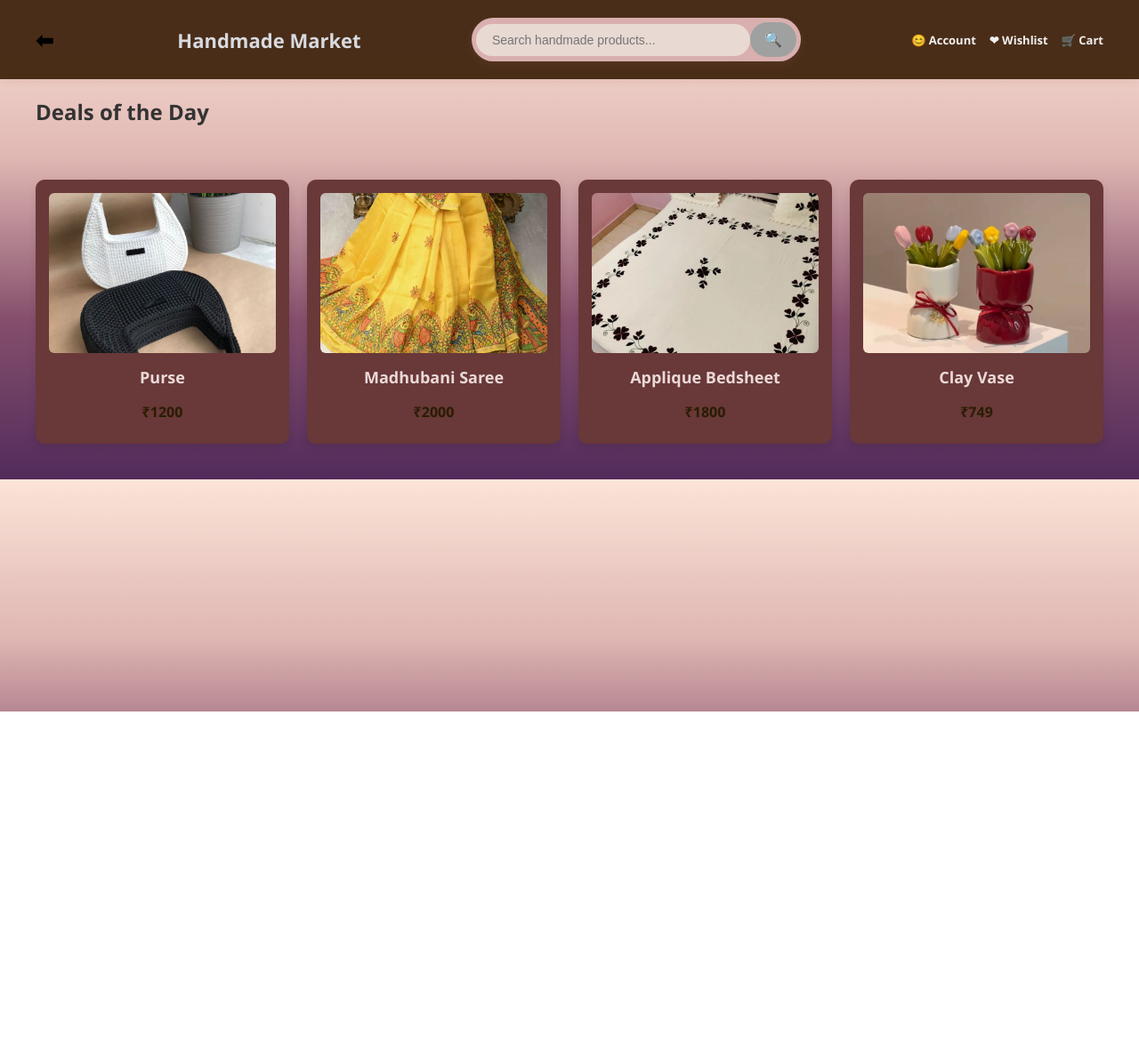
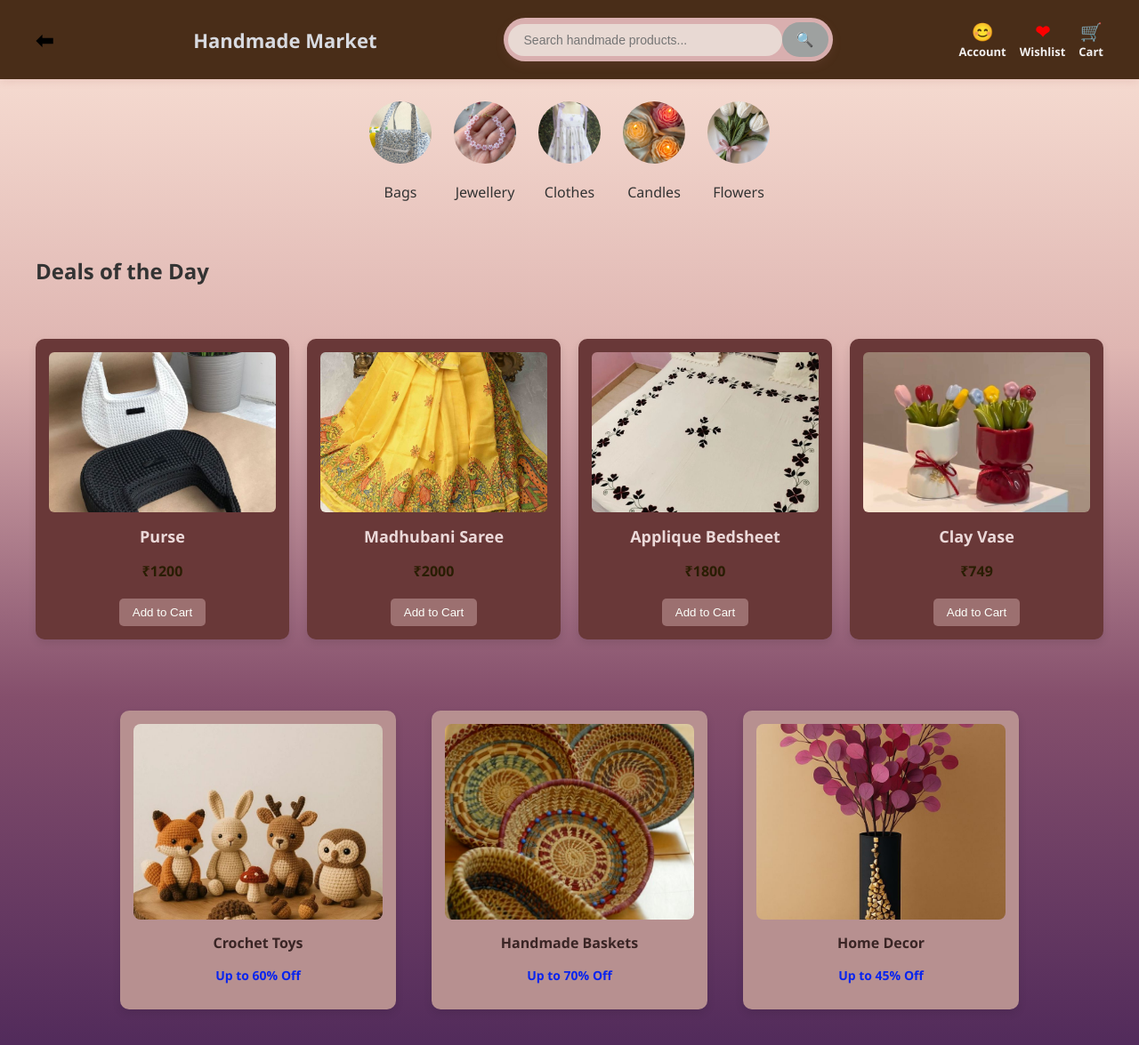
Before and after one commit to TanyaAnand1105/A-Digital-Marketplace-for-Small-Scale-Women-Entrepreneurs, a plain HTML site: page frontend/shop.html in a window 1280 px wide. Shown: the whole page at 89% size. Before the commit the page ends 800 px from the top, so only its background shows below. Drawn offline with Linux system fonts and the light colour scheme.

Commit message:
Update shop.html

```diff
--- a/frontend/shop.html
+++ b/frontend/shop.html
@@ -21,13 +21,52 @@
     </div>
 
     <div class="nav-icons">
-        <a href="login.html" class="icon-box">😊 Account</a>
-        <a href="wishlist.html" class="icon-box">❤ Wishlist</a>
-        <a href="cart.html" class="icon-box">🛒 Cart</a>
+
+        <a href="login.html" class="icon-box">
+            <span class="icon">😊</span>
+            <span>Account</span>
+        </a>
+
+        <a href="wishlist.html" class="icon-box">
+            <span class="icon">❤</span>
+            <span>Wishlist</span>
+        </a>
+
+        <a href="cart.html" class="icon-box">
+            <span class="icon">🛒</span>
+            <span>Cart</span>
+        </a>
+
     </div>
 
 </header>
 
+<!-- CATEGORY SECTION -->
+<section class="categories">
+
+    <div class="category">
+        <img src="images/Bags.jpeg"><p>Bags</p>
+    </div>
+
+    <div class="category">
+        <img src="images/Jewellery.jpeg"><p>Jewellery</p>
+    </div>
+
+    <div class="category">
+        <img src="images/Clothes.jpeg"><p>Clothes</p>
+    </div>
+
+    <div class="category">
+        <img src="images/Candles.jpeg"><p>Candles</p>
+    </div>
+
+    <div class="category">
+        <img src="images/Crochet.jpeg"><p>Flowers</p>
+    </div>
+
+</section>
+
+<!-- DEALS -->
 <h2 class="section-title">Deals of the Day</h2>
 
 <section class="products">
@@ -39,6 +78,7 @@
         </a>
         <h3>Purse</h3>
         <p>₹1200</p>
+        <button>Add to Cart</button>
     </div>
 
     <!-- SAREE -->
@@ -48,6 +88,7 @@
         </a>
         <h3>Madhubani Saree</h3>
         <p>₹2000</p>
+        <button>Add to Cart</button>
     </div>
 
     <!-- BEDSHEET -->
@@ -57,6 +98,7 @@
         </a>
         <h3>Applique Bedsheet</h3>
         <p>₹1800</p>
+        <button>Add to Cart</button>
     </div>
 
     <!-- VASE -->
@@ -66,7 +108,31 @@
         </a>
         <h3>Clay Vase</h3>
         <p>₹749</p>
+        <button>Add to Cart</button>
     </div>
+
+</section>
+
+<!-- PROMO -->
+<section class="promo">
+
+    <a href="shop.html" class="promo-card">
+        <img src="images/Crochet Toys.jpeg">
+        <h3>Crochet Toys</h3>
+        <p>Up to 60% Off</p>
+    </a>
+
+    <a href="shop.html" class="promo-card">
+        <img src="images/Handmade Baskets.jpeg">
+        <h3>Handmade Baskets</h3>
+        <p>Up to 70% Off</p>
+    </a>
+
+    <a href="shop.html" class="promo-card">
+        <img src="images/Home Decor.jpeg">
+        <h3>Home Decor</h3>
+        <p>Up to 45% Off</p>
+    </a>
 
 </section>
 
```
